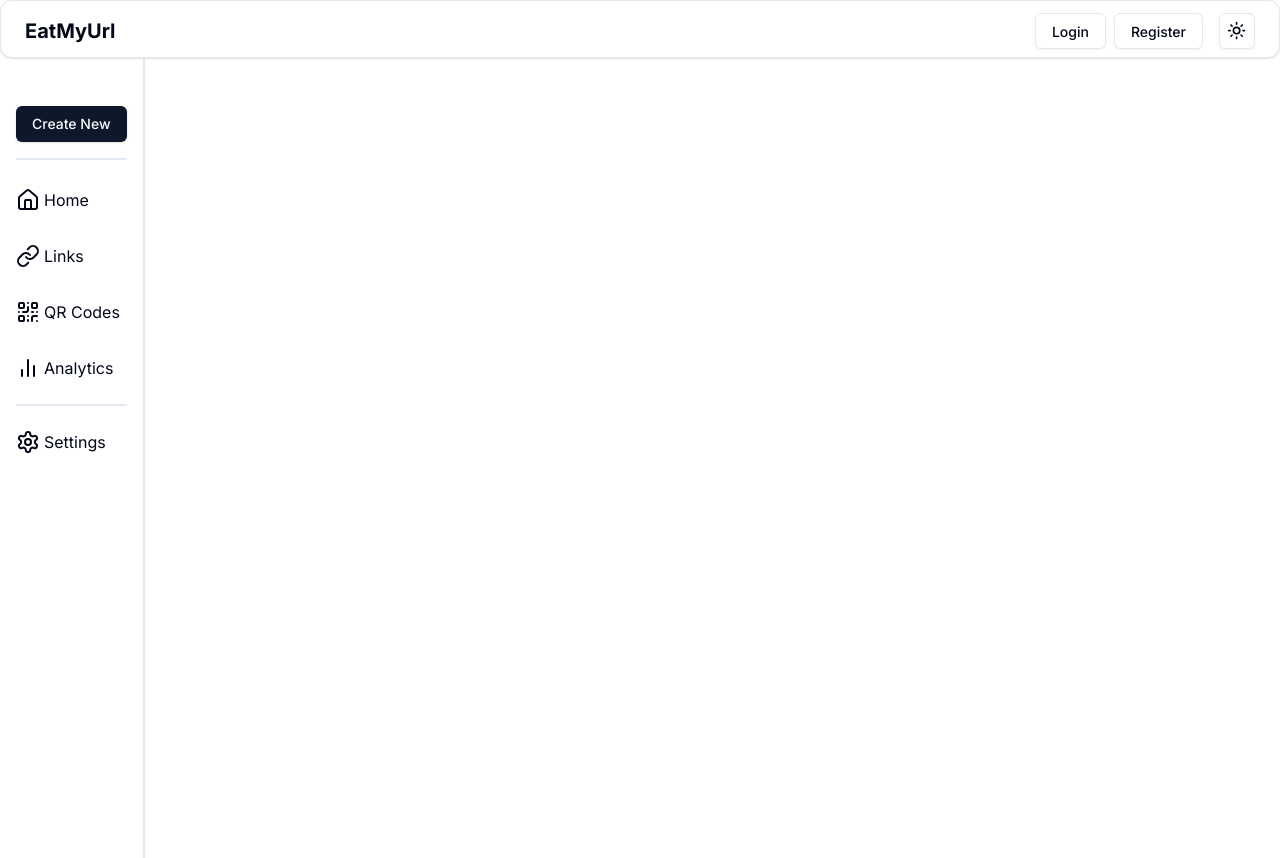
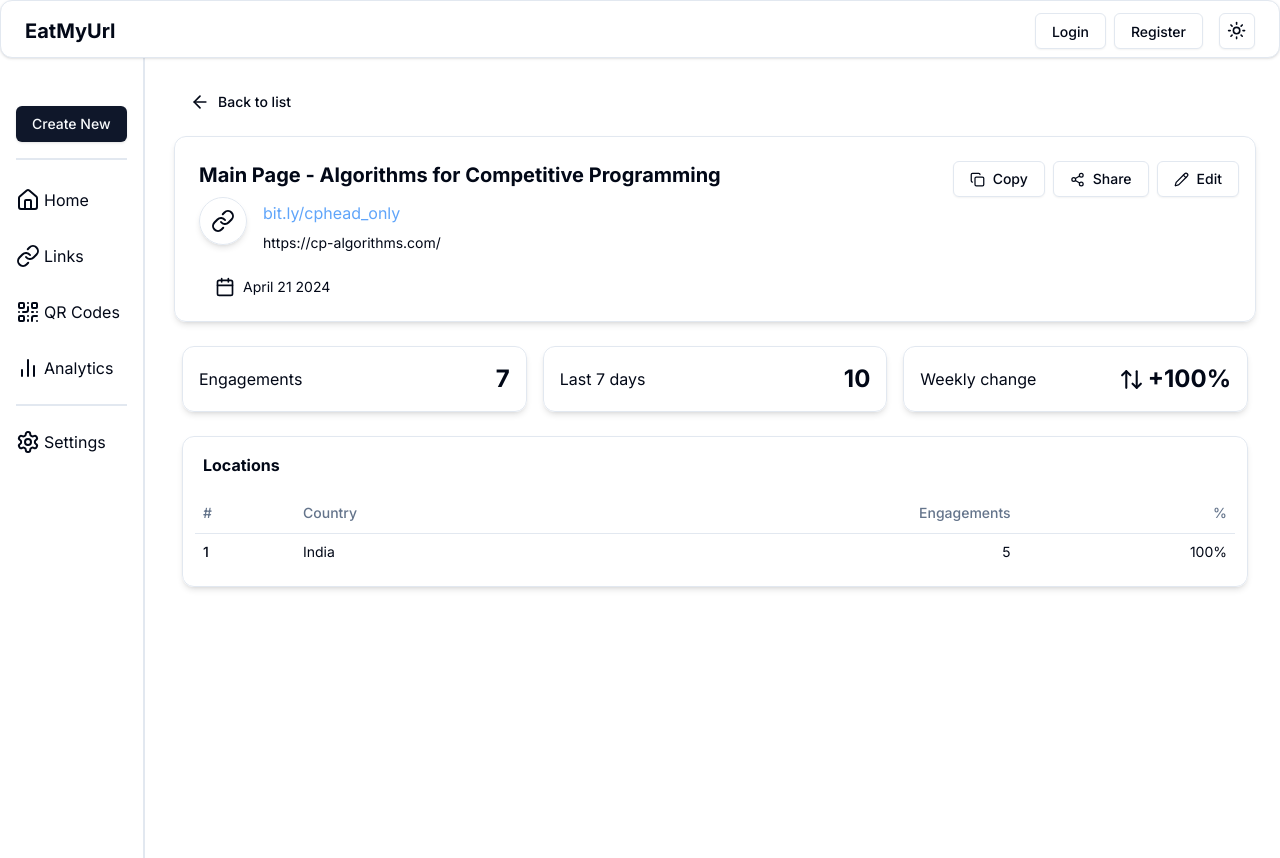
Before and after one commit to vigneshshettyin/EatMyURL, a Next.js app: page /links/1 in a window 1280 px wide. Built offline with nearby package versions, Linux system fonts and the light colour scheme.

Commit message:
link pages ui

```diff
--- a/app/(dashboard)/links/[id]/page.tsx
+++ b/app/(dashboard)/links/[id]/page.tsx
@@ -1,8 +1,79 @@
+"use client";
 
-export default function Page({params}:any) {
+import { LinkCard } from "@/components/CardComponents/LinkCard";
+import { LinkCardComponent } from "@/components/CardComponents/LinkCardDemoComponent";
+import { LinkCardSpecific } from "@/components/CardComponents/LinkCardSpecific";
+import { ArrowLeft, ArrowUpDownIcon } from "lucide-react";
+import { useRouter } from "next/navigation";
+import {
+  Table,
+  TableBody,
+  TableCaption,
+  TableCell,
+  TableHead,
+  TableHeader,
+  TableRow,
+} from "@/components/ui/table";
+import { Label } from "@radix-ui/react-label";
+
+export default function Page({ params }: any) {
   const id = params.id;
+  const router = useRouter();
 
-  return <div className="h-screen">
-
-  </div>
+  return (
+    <div className="h-screen">
+      <div
+        className="flex ml-10 cursor-pointer w-fit"
+        onClick={() => router.push("/links")}
+      >
+        <ArrowLeft size={20} />
+        <h1 className="ml-2 text-sm font-medium">Back to list</h1>
+      </div>
+      <LinkCardSpecific
+        link={{
+          title: "Main Page - Algorithms for Competitive Programming",
+          shortLink: "bit.ly/cphead_only",
+          longLink: "https://cp-algorithms.com/",
+        }}
+      />
+      <div className="flex md:flex-row flex-col ml-8 mt-6 mr-8">
+        <div className="flex-1 flex justify-between shadow-md p-4 rounded-xl items-center border-[0.5px]">
+          <h1 className="text-md">Engagements</h1>
+          <h1 className="text-2xl font-bold">7</h1>
+        </div>
+        <div className="flex-1 flex justify-between shadow-md ml-0 md:mt-0 mt-4 md:ml-4 p-4 rounded-xl items-center border-[0.5px]">
+          <h1 className="text-md">Last 7 days</h1>
+          <h1 className="text-2xl font-bold">10</h1>
+        </div>
+        <div className="flex-1 flex justify-between shadow-md ml-0 md:mt-0 mt-4 md:ml-4 p-4 rounded-xl items-center border-[0.5px]">
+          <h1 className="text-md">Weekly change</h1>
+          <div className="flex items-center">
+            <ArrowUpDownIcon size={25} />
+            <h1 className="text-2xl font-bold ml-1">+100%</h1>
+          </div>
+        </div>
+      </div>
+      <div className="mx-8 mt-6 border-[0.5px] rounded-xl px-3 py-4 shadow-md">
+        <Label className="font-bold ml-2">Locations</Label>
+        <Table className="mt-4">
+          <TableHeader>
+            <TableRow>
+              <TableHead className="w-[100px]">#</TableHead>
+              <TableHead>Country</TableHead>
+              <TableHead className="text-right">Engagements</TableHead>
+              <TableHead className="text-right">%</TableHead>
+            </TableRow>
+          </TableHeader>
+          <TableBody>
+            <TableRow>
+              <TableCell className="font-medium">1</TableCell>
+              <TableCell>India</TableCell>
+              <TableCell className="text-right">5</TableCell>
+              <TableCell className="text-right">100%</TableCell>
+            </TableRow>
+          </TableBody>
+        </Table>
+      </div>
+    </div>
+  );
 }
--- /dev/null
+++ b/components/CardComponents/LinkCardSpecific.tsx
@@ -0,0 +1,90 @@
+"use client"
+
+import { BarChart2, Calendar, Copy, LinkIcon, Pencil, Share2 } from "lucide-react";
+import { LinkShareDialog } from "../DialogComponents/LinkShareDialog";
+import { Button } from "../ui/button";
+import { EditLinkDialog } from "../DialogComponents/EditLinkDialog";
+import { toast } from "../ui/use-toast";
+
+export function LinkCardSpecific({
+    link,
+  }: {
+    link: {
+      title: string;
+      shortLink: string;
+      longLink: string;
+    };
+  }){
+
+    function copyToClipboard(){
+        navigator.clipboard.writeText(link.shortLink);
+        toast({
+          title: "Copied the link to clipboard !!",
+        });
+      }
+
+    return <div className="flex mt-6 py-6 pr-4 mx-6 flex-col rounded-xl border-[0.5px] shadow-md">
+    <div className="flex">
+      <div className="flex flex-col ml-6 w-full">
+        <div className="flex justify-between ">
+          <h1 className="text-xl font-bold">
+            {link.title}
+          </h1>
+          <div className="hidden md:block">
+            <Button onClick={copyToClipboard} variant="outline">
+              <Copy size={15} className="mr-2" />
+              Copy
+            </Button>
+            <LinkShareDialog link={link}>
+            <Button variant="outline" className="ml-2">
+              <Share2 size={15} className="mr-2" />
+              Share
+            </Button>
+            </LinkShareDialog>
+            <EditLinkDialog>
+              <Button variant="outline" className="ml-2">
+                <Pencil size={15} className="mr-2" />
+                Edit
+              </Button>
+            </EditLinkDialog>
+          </div>
+        </div>
+        <div className="flex">
+            <div className="h-8 w-8 md:h-12 md:w-12 border-[0.5px] shadow-md rounded-full flex justify-center items-center">
+            <LinkIcon className="h-4 w-4 md:h-6 md:w-6" />
+            </div>
+            <div className="ml-4">
+                <h1 className="text-blue-400 mt-1 hover:underline cursor-pointer w-fit">
+                <a href={"https://"+link.shortLink}>{link.shortLink}</a>
+                </h1>
+                <h1 className="mt-2 text-sm hover:underline cursor-pointer w-fit">
+                <a href={link.longLink}>{link.longLink}</a>
+                </h1>
+            </div>
+        </div>
+
+        <div className="flex mt-6 md:flex-row flex-col">
+          <div className="flex mt-2 md:mt-0">
+            <Calendar className="ml-0 md:ml-4 " size={20} />
+            <h1 className="text-sm ml-2">April 21 2024</h1>
+          </div>
+        </div>
+      </div>
+    </div>
+    <div className="mt-8 ml-8 md:hidden">
+        <Button onClick={copyToClipboard} variant="outline">
+          <Copy size={15} />
+        </Button>
+        <LinkShareDialog link={link}>
+        <Button variant="outline" className="ml-2">
+          <Share2 size={15} />
+        </Button>
+        </LinkShareDialog>
+        <EditLinkDialog>
+        <Button className="ml-2 " variant="outline">
+          <Pencil size={15}/>
+        </Button>
+        </EditLinkDialog>
+      </div>
+    </div>
+}
--- /dev/null
+++ b/components/ui/table.tsx
@@ -0,0 +1,120 @@
+import * as React from "react"
+
+import { cn } from "@/lib/utils"
+
+const Table = React.forwardRef<
+  HTMLTableElement,
+  React.HTMLAttributes<HTMLTableElement>
+>(({ className, ...props }, ref) => (
+  <div className="relative w-full overflow-auto">
+    <table
+      ref={ref}
+      className={cn("w-full caption-bottom text-sm", className)}
+      {...props}
+    />
+  </div>
+))
+Table.displayName = "Table"
+
+const TableHeader = React.forwardRef<
+  HTMLTableSectionElement,
+  React.HTMLAttributes<HTMLTableSectionElement>
+>(({ className, ...props }, ref) => (
+  <thead ref={ref} className={cn("[&_tr]:border-b", className)} {...props} />
+))
+TableHeader.displayName = "TableHeader"
+
+const TableBody = React.forwardRef<
+  HTMLTableSectionElement,
+  React.HTMLAttributes<HTMLTableSectionElement>
+>(({ className, ...props }, ref) => (
+  <tbody
+    ref={ref}
+    className={cn("[&_tr:last-child]:border-0", className)}
+    {...props}
+  />
+))
+TableBody.displayName = "TableBody"
+
+const TableFooter = React.forwardRef<
+  HTMLTableSectionElement,
+  React.HTMLAttributes<HTMLTableSectionElement>
+>(({ className, ...props }, ref) => (
+  <tfoot
+    ref={ref}
+    className={cn(
+      "border-t bg-muted/50 font-medium [&>tr]:last:border-b-0",
+      className
+    )}
+    {...props}
+  />
+))
+TableFooter.displayName = "TableFooter"
+
+const TableRow = React.forwardRef<
+  HTMLTableRowElement,
+  React.HTMLAttributes<HTMLTableRowElement>
+>(({ className, ...props }, ref) => (
+  <tr
+    ref={ref}
+    className={cn(
+      "border-b transition-colors hover:bg-muted/50 data-[state=selected]:bg-muted",
+      className
+    )}
+    {...props}
+  />
+))
+TableRow.displayName = "TableRow"
+
+const TableHead = React.forwardRef<
+  HTMLTableCellElement,
+  React.ThHTMLAttributes<HTMLTableCellElement>
+>(({ className, ...props }, ref) => (
+  <th
+    ref={ref}
+    className={cn(
+      "h-10 px-2 text-left align-middle font-medium text-muted-foreground [&:has([role=checkbox])]:pr-0 [&>[role=checkbox]]:translate-y-[2px]",
+      className
+    )}
+    {...props}
+  />
+))
+TableHead.displayName = "TableHead"
+
+const TableCell = React.forwardRef<
+  HTMLTableCellElement,
+  React.TdHTMLAttributes<HTMLTableCellElement>
+>(({ className, ...props }, ref) => (
+  <td
+    ref={ref}
+    className={cn(
+      "p-2 align-middle [&:has([role=checkbox])]:pr-0 [&>[role=checkbox]]:translate-y-[2px]",
+      className
+    )}
+    {...props}
+  />
+))
+TableCell.displayName = "TableCell"
+
+const TableCaption = React.forwardRef<
+  HTMLTableCaptionElement,
+  React.HTMLAttributes<HTMLTableCaptionElement>
+>(({ className, ...props }, ref) => (
+  <caption
+    ref={ref}
+    className={cn("mt-4 text-sm text-muted-foreground", className)}
+    {...props}
+  />
+))
+TableCaption.displayName = "TableCaption"
+
+export {
+  Table,
+  TableHeader,
+  TableBody,
+  TableFooter,
+  TableHead,
+  TableRow,
+  TableCell,
+  TableCaption,
+}
```
